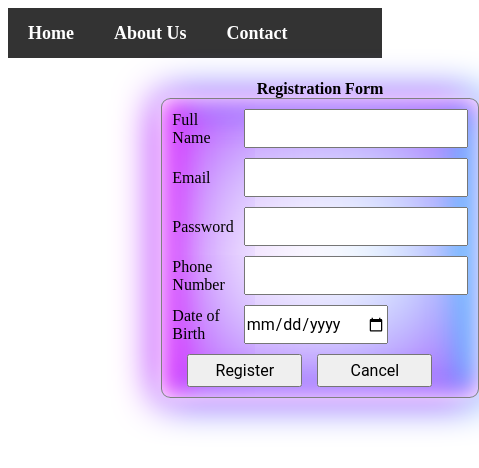
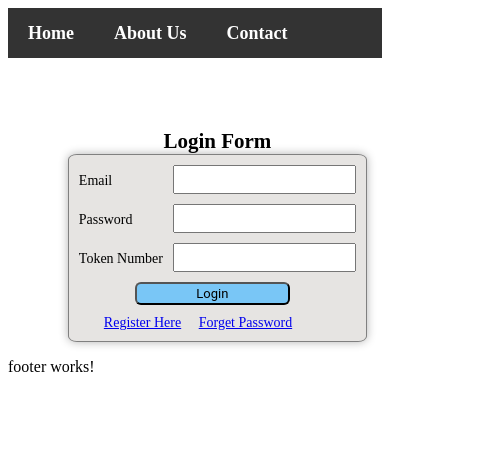
Before and after one commit to chetrajInfo/javascriptnote, an Angular app in the folder Angular_LoginDemoOne/js_index/: page / in a window 390 px wide. Shown: the top 468 px of the page, 479 px wide, since content can reach past the window. Built offline with nearby package versions, Linux system fonts and the light colour scheme.

Commit message:
added new component called loginpage made some change

```diff
--- a/Angular_LoginDemoOne/js_index/src/app/app.component.html
+++ b/Angular_LoginDemoOne/js_index/src/app/app.component.html
@@ -1,3 +1,9 @@
 
 <app-navbar></app-navbar>
+<!--
+
 <app-indexbody></app-indexbody>
+-->
+<app-loginpage></app-loginpage>
+
+<app-footer></app-footer>
--- a/Angular_LoginDemoOne/js_index/src/app/app.module.ts
+++ b/Angular_LoginDemoOne/js_index/src/app/app.module.ts
@@ -6,7 +6,8 @@ import { AppComponent } from './app.component';
 import { NavbarComponent } from './navbar/navbar.component';
 import { IndexbodyComponent } from './indexbody/indexbody.component';
 import { FooterComponent } from './footer/footer.component';
-import { FormsModule } from '@angular/forms'; //need to add this import if your form need to work properly and also inside imports array below
+import { FormsModule } from '@angular/forms';
+import { LoginpageComponent } from './loginpage/loginpage.component'; //need to add this import if your form need to work properly and also inside imports array below
 //import { RouterModule, Routes } from '@angular/router';
 
 
@@ -24,6 +25,7 @@ const routes: Routes = [
     NavbarComponent,
     IndexbodyComponent,
     FooterComponent,
+    LoginpageComponent,
     //FormsModule,  (this will create error telling indexbody element is not defined because we cannot put FormsModule in NgModule only inside the imports arrays)
   ],
   imports: [
--- /dev/null
+++ b/Angular_LoginDemoOne/js_index/src/app/loginpage/loginpage.component.css
@@ -0,0 +1,104 @@
+* {
+    margin: 0;
+    padding: 0;
+    box-sizing: border-box;
+}
+
+table {
+    margin-top: 6%;
+    margin-left: 39%;
+    border: 1px solid grey;
+    border-radius: 3%;
+    background-color: rgb(230, 228, 226);
+    box-shadow: 0 0 10px rgba(0,0,0,0.3);
+    outline: none;
+}
+table:hover{
+    box-shadow: 0 0 10px rgba(0,0,0,0.6);
+    outline: none;
+  }
+
+label {
+    font-size: 16px;
+}
+
+table,
+tr,
+td {
+    /*border:1px solid grey;*/
+    /*border-collapse: collapse;*/
+    padding: 4px;
+}
+
+caption {
+    font-weight: bold;
+}
+.check{
+    font-size: 30px;
+}
+
+input[type="text"],
+input[type="email"],
+input[type="password"] {
+    height: 39px;
+    font-family: roboto;
+    font-size: 16px;
+
+}
+
+button,
+input[type="button"] {
+    height: 33px;
+    padding: 0 6px;
+    font-size: 16px;
+    font-family: roboto;
+    margin-left: 55px;
+    width: 215px;
+    border-radius: 6px;
+    background-color: rgb(121, 198, 246);
+    cursor: pointer;
+}
+.manageLink{
+    padding-left: 55px;
+}
+
+
+
+
+
+
+@media screen and (max-width:600px) {
+    table {
+        margin-top: 19%;
+        margin-left: 16%;
+    }
+    .check{
+        font-size: 21px;
+    }
+
+input[type="text"],
+input[type="email"],
+input[type="password"] {
+    height: 29px;
+    font-size: 13px;
+
+}
+button,
+input[type="button"] {
+    height: 23px;
+    padding: 0 3px;
+    font-size: 13px;
+    margin-left: 56px;
+    width: 155px;
+    border-radius: 6px;
+}
+.manageLink{
+    padding-left: 29px;
+    font-size: 14px;
+}
+label{
+    font-size: 14px;
+}
+
+
+}
--- /dev/null
+++ b/Angular_LoginDemoOne/js_index/src/app/loginpage/loginpage.component.html
@@ -0,0 +1,35 @@
+
+<form (ngSubmit)="onSubmit()" autocomplete="off">
+    <table>
+      <caption class="check">Login Form</caption>
+
+      <tr>
+        <td><label>Email</label></td>
+        <td><input type="email" id="email" name="email" [(ngModel)]="email"  autocomplete="new-email"></td><!--if you dont put
+        autocomplete here also than some browser ignore autocomplete decalre in form and show the suggestion everytime-->
+      </tr>
+      <tr>
+        <td><label>Password</label></td>
+        <td><input type="password" id="pass" name="pass" [(ngModel)]="password" autocomplete="new-password"></td><!--if you dont put
+            autocomplete here also than some browser ignore autocomplete decalre in form and show the suggestion everytime-->
+      </tr>
+      <tr>
+        <td><label>Token Number</label></td>
+        <td><input type="text" id="token_num" name="token_num" [(ngModel)]="token_num" autocomplete="new-token"></td>
+      </tr>
+
+      <tr>
+        <td colspan="2">
+          <button type="submit" id="login" name="login">Login</button>
+          <!--<input type="button" id="cancel" name="cancel" value="Cancel" (click)="onCancel()">-->
+        </td>
+      </tr>
+      <tr>
+        <td colspan="2" class="manageLink">
+           <a href="#" target="_blank">Register Here</a>
+           &nbsp;&nbsp;&nbsp;
+           <a href="#" target="_blank">Forget Password</a>
+        </td>
+      </tr>
+    </table>
+  </form>
--- /dev/null
+++ b/Angular_LoginDemoOne/js_index/src/app/loginpage/loginpage.component.ts
@@ -0,0 +1,25 @@
+import { Component } from '@angular/core';
+
+@Component({
+  selector: 'app-loginpage',
+  templateUrl: './loginpage.component.html',
+  styleUrls: ['./loginpage.component.css']
+})
+export class LoginpageComponent {
+
+
+  email: string | undefined;
+  password: string | undefined;
+  token_num: string | undefined;
+
+  onSubmit() {
+    // Implement your login logic here
+  }
+
+  onCancel() {
+
+    this.email = '';
+    this.password = '';
+    this.token_num='';
+  }
+}
```
Also changed, not shown: 1 other file (tests, documents, lock files or other folders).
